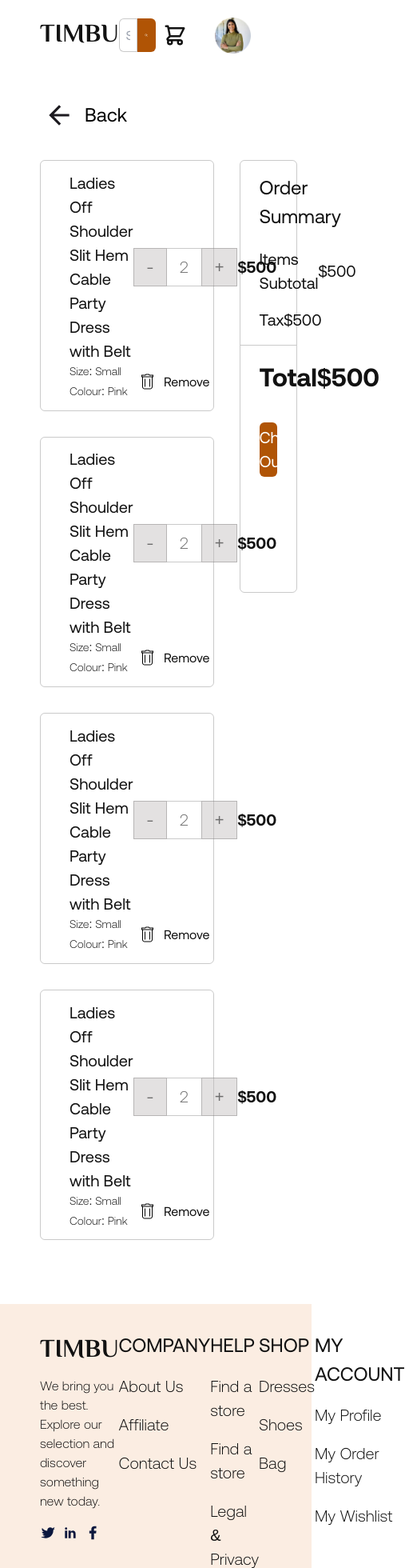
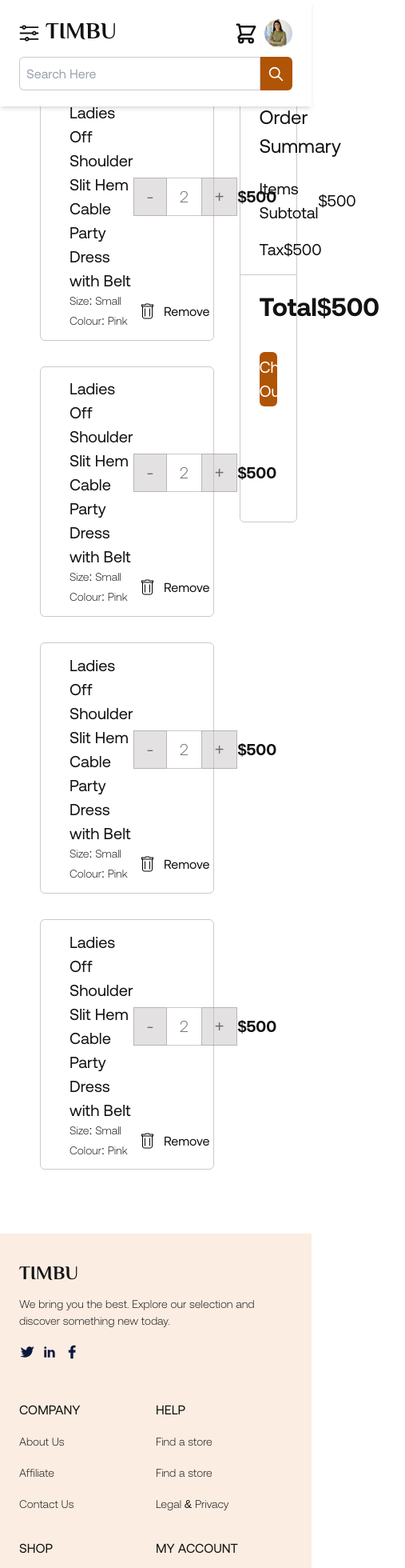
Before and after one commit to CynthiaAbi03/Timbu-e-commerce-shop, a React (Vite) app: page /cart in a window 390 px wide. Shown: the top 1960 px of the page at 80% size, 507 px wide, since content can reach past the window. Built offline with nearby package versions, Linux system fonts and the light colour scheme.

Commit message:
Implementing responsiveness

```diff
--- a/src/components/CustomSlider.jsx
+++ b/src/components/CustomSlider.jsx
@@ -4,7 +4,7 @@ import Slider from '@mui/material/Slider';
 import FormControlLabel from '@mui/material/FormControlLabel';
 
 const CustomSlider = styled(Slider)({
-  width: 300,
+  width: '100%',
   color: 'var(--color)',
   '& .MuiSlider-thumb': {
     '&:hover, &.Mui-focusVisible': {
--- a/src/components/Footer.jsx
+++ b/src/components/Footer.jsx
@@ -7,15 +7,14 @@ const Footer = () => {
     <div className=" py-[34px] mt-[5rem] bg-footerbg">
       <div className="flex flex-col gap-[4rem]">
         <div className="mx-auto max-w-[2200px] w-full">
-          <div className="flex justify-between pr-custom-mr pl-custom-ml">
-            <div className="flex flex-col gap-[1.125rem]">
-              <div className="flex flex-col gap-[.5rem]">
-                <div className="text-primaryblack font-Messiri font-bold text-[2rem]">
+          <div className="flex gap-[8rem] justify-between pr-custom-mr pl-custom-ml max-sm:pl-[1.5rem] max-sm:pr-[1.5rem] max-sm:flex-col max-sm:gap-[2rem]">
+            <div className=" flex flex-col gap-[1.125rem]">
+              <div className="flex flex-col gap-[.5rem] ">
+                <div className="text-primaryblack font-Messiri font-bold text-[2rem] max-sm:text-[24px]">
                   TIMBU
                 </div>
-                <p className="text-primaryblack font-light text-[1rem]">
+                <p className="text-primaryblack font-light text-[1rem] max-sm:text-[14px] ">
                   We bring you the best. Explore our selection and discover
-                  <br />
                   something new today.
                 </p>
               </div>
@@ -27,68 +26,76 @@ const Footer = () => {
 
               <p></p>
             </div>
-            <div className="flex flex-col gap-[1.125rem] ">
-              <h2 className="text-primaryblack font-medium text-[1.5rem] ">
+            <div className='flex flex-1 justify-between max-sm:flex-col max-sm:gap-[2rem]'>
+
+              <div className="flex  flex-1 justify-between ">
+                <div className="flex flex-1 flex-col gap-[1.125rem] ">
+                  <h2 className="text-primaryblack font-medium text-[1.5rem] max-sm:text-[1rem] ">
                     COMPANY
                   </h2>
-              <p className="text-primaryblack font-light text-[1.25rem]">
+                  <p className="text-primaryblack font-light text-[1.25rem] max-sm:text-[14px] ">
                     About Us
                   </p>
-              <p className="text-primaryblack font-light text-[1.25rem]">
+                  <p className="text-primaryblack font-light text-[1.25rem] max-sm:text-[14px] ">
                     Affiliate
                   </p>
-              <p className="text-primaryblack font-light text-[1.25rem]">
+                  <p className="text-primaryblack font-light text-[1.25rem] max-sm:text-[14px] ">
                     Contact Us
                   </p>
                 </div>
-            <div className="flex flex-col gap-[1.125rem]">
-              <h2 className="text-primaryblack font-medium text-[1.5rem] ">
+                <div className="flex flex-1  flex-col gap-[1.125rem]">
+                  <h2 className="text-primaryblack font-medium text-[1.5rem] max-sm:text-[1rem] ">
                     HELP
                   </h2>
-              <p className="text-primaryblack font-light text-[1.25rem]">
+                  <p className="text-primaryblack font-light text-[1.25rem] max-sm:text-[14px] ">
                     Find a store
                   </p>
-              <p className="text-primaryblack font-light text-[1.25rem]">
+                  <p className="text-primaryblack font-light text-[1.25rem] max-sm:text-[14px] ">
                     Find a store
                   </p>
-              <p className="text-primaryblack font-light text-[1.25rem]">
+                  <p className="text-primaryblack font-light text-[1.25rem] max-sm:text-[14px] ">
                     Legal & Privacy
                   </p>
                 </div>
-            <div className="flex flex-col gap-[1.125rem]">
-              <h2 className="text-primaryblack font-medium text-[1.5rem] ">
+              </div>
+              <div className="flex flex-1 justify-between">
+                <div className="flex flex-1 flex-col gap-[1.125rem] ">
+                  <h2 className="text-primaryblack font-medium text-[1.5rem] max-sm:text-[1rem]  ">
                     SHOP
                   </h2>
-              <p className="text-primaryblack font-light text-[1.25rem]">
+                  <p className="text-primaryblack font-light text-[1.25rem] max-sm:text-[14px] ">
                     Dresses
                   </p>
-              <p className="text-primaryblack font-light text-[1.25rem]">
+                  <p className="text-primaryblack font-light text-[1.25rem] max-sm:text-[14px] ">
                     Shoes
                   </p>
-              <p className="text-primaryblack font-light text-[1.25rem]">Bag</p>
+                  <p className="text-primaryblack font-light text-[1.25rem] max-sm:text-[14px] ">
+                    Bag
+                  </p>
                 </div>
-            <div className="flex flex-col gap-[1.125rem] ">
-              <h2 className="text-primaryblack font-medium text-[1.5rem] ">
+                <div className="flex  flex-1 flex-col p-[0] m-[0] gap-[1.125rem] ">
+                  <p className="text-primaryblack inline  font-medium text-[1.5rem] max-sm:text-[1rem]">
                     MY ACCOUNT
-              </h2>
-              <p className="text-primaryblack font-light text-[1.25rem]">
+                  </p>
+                  <p className="text-primaryblack font-light text-[1.25rem] max-sm:text-[14px] ">
                     My Profile
                   </p>
-              <p className="text-primaryblack font-light text-[1.25rem]">
+                  <p className="text-primaryblack font-light text-[1.25rem] max-sm:text-[14px] ">
                     My Order History
                   </p>
-              <p className="text-primaryblack font-light text-[1.25rem]">
+                  <p className="text-primaryblack font-light text-[1.25rem] max-sm:text-[14px] ">
                     My Wishlist
                   </p>
                 </div>
               </div>
             </div>
+          </div>
+        </div>
 
-
-        <div className='flex flex-col gap-[1.4rem]'>
-          <div className=" border border-solid border-t-footerline"/>
+        <div className="flex flex-col gap-[1.4rem]">
+          <div className=" border border-solid border-t-footerline" />
           <div className="mx-auto max-w-[2200px] w-full">
-            <div className="font-light flex justify-between pr-[6rem] pl-[6rem]">
+            <div className="font-light flex justify-between pr-[6rem] pl-[6rem]  max-sm:text-[14px] max-sm:px-[1rem]">
               <p>Copyright © 2024 TIMBU </p>
               <p>
                 All rights reserved |{' '}
--- a/src/components/Header.jsx
+++ b/src/components/Header.jsx
@@ -4,13 +4,159 @@ import { Link } from 'react-router-dom';
 import cart_icon from '../assets/icons/cart-icon.svg';
 import heart_icon from '../assets/icons/heart_icon.svg';
 import user from '../assets/icons/user.png';
+import toggle_icon from '../assets/icons/toggle.svg';
+import Checkbox from '@mui/material/Checkbox';
+import DynamicCSSVariables from '../components/CustomSlider';
+import cross_icon from '../assets/icons/cross.svg';
+
+import { useState } from 'react';
+
 const Header = () => {
+  const filterCategory = ['Women', 'Children'];
+  const filterSizes = ['Small', 'Medium', 'Large', 'Extra Large'];
+  const [isVisible, setIsVisible] = useState(false);
+  const closeSidebar = () => {
+    setIsVisible(false);
+  };
+  const openSidebar = () => {
+    setIsVisible(true);
+  };
+
   return (
-    <div className="pr-custom-mr pl-custom-ml py-[20px] ">
-      <div className='mx-auto max-w-[2200px] w-full flex items-center justify-between'>
-        <div className="font-Messiri text-[2rem] text-primaryblack font-bold">TIMBU</div>
+    <>
+      <div className="relative pr-custom-mr pl-custom-ml py-[20px] max-sm:pr-[24px] max-sm:pl-[24px] max-sm:fixed max-sm:top-[0px] max-sm:right-[0] max-sm:left-[0] max-sm:bg-white max-sm:z-10 max-sm:shadow-md ">
+        {/* sidebar */}
+        <div
+          className={`absolute px-[30px] shadow-sm flex w-[70%] flex-col gap-[1rem] h-screen py-[30px] top-[0px] transition-all duration-300 bg-white border border-solid  ${
+            isVisible ? 'left-[0px]' : 'left-[-100%]'
+          }`}
+        >
+          <div className=" flex justify-between items-center">
+            <p className="font-Messiri  flex self-start  p-[0px] text-[2rem]  text-primaryblack font-bold max-sm:text-[1.6rem]">
+              TIMBU
+            </p>
+            <div className="cursor-pointer" onClick={closeSidebar}>
+              <img className="h-full w-full" src={cross_icon} alt="close" />
+            </div>
+          </div>
+          <div className="flex flex-col gap-[2rem]">
+            <p>Filter By:</p>
+            <div className="flex flex-col gap-[.5rem]">
+              <p className="font-medium text-[.875rem] text-primaryblack">
+                CATEGORY
+              </p>
+              <div className="flex flex-col gap-[.5rem]">
+                <div className="flex items-center gap-[.5rem]">
+                  <Checkbox
+                    defaultChecked
+                    style={{
+                      color: '#b05405',
+                      padding: '0px',
+                      margin: '0px',
+                      borderWidth: '1px',
+                    }}
+                  />
+                  <label
+                    htmlFor="Men"
+                    className="font-light text-[.875rem]  text-primaryblack"
+                  >
+                    Men
+                  </label>
+                </div>
+                {filterCategory.map((name, index) => (
+                  <div key={index} className="flex items-center gap-[.5rem]">
+                    <Checkbox
+                      style={{
+                        padding: '0px',
+                        margin: '0px',
+                        borderWidth: '1px',
+                      }}
+                      sx={{
+                        color: '',
+                        '&.Mui-checked': {
+                          color: '#b05405',
+                        },
+                      }}
+                    />
+                    <label
+                      htmlFor={name}
+                      className="font-light text-primaryblack text-[.875rem] "
+                    >
+                      {name}
+                    </label>
+                  </div>
+                ))}
+              </div>
+            </div>
+            <div className="flex flex-col gap-[.5rem]">
+              <p className="font-medium text-[.875rem] text-primaryblack">
+                SIZES
+              </p>
+              <div className="flex flex-col gap-[.5rem]">
+                {filterSizes.map((name, index) => (
+                  <div key={index} className="flex items-center gap-[.5rem]">
+                    <Checkbox
+                      style={{
+                        padding: '0px',
+                        margin: '0px',
+                        borderWidth: '1px',
+                      }}
+                      sx={{
+                        color: '',
+                        '&.Mui-checked': {
+                          color: '#b05405',
+                        },
+                      }}
+                    />
+                    <label
+                      htmlFor={name}
+                      className="font-light text-primaryblack text-[.875rem]"
+                    >
+                      {name}
+                    </label>
+                  </div>
+                ))}
+              </div>
+            </div>
+            <div className="flex flex-col gap-[.5rem]">
+              <p className="font-medium text-[14px]  text-primaryblack">
+                PRICES
+              </p>
+              <div className="flex w-full flex-col gap-[0rem]">
+                <div className="flex justify-between items-center">
+                  <label
+                    htmlFor="range"
+                    className="font-light text-primaryblack text-[.875rem]"
+                  >
+                    Range
+                  </label>
+                  <p className="text-[.875rem]">$120-$1000</p>
+                </div>
+                <div className="w-full">
+                  <DynamicCSSVariables />
+                </div>
+              </div>
+            </div>
+          </div>
+        </div>
 
-        <div className="flex w-[900px] ">
+        {/* main header */}
+        <div className="mx-auto max-w-[2200px] w-full flex items-center justify-between">
+          <div className="flex flex-col w-full max-sm:gap-[.5rem]">
+            <div className="flex items-center w-full justify-between">
+              <div className="flex items-center gap-[.5rem]">
+                <div
+                  onClick={openSidebar}
+                  className="hidden h-[25px] w-[25px] max-sm:flex max-sm:items-center max-sm:justify-center"
+                >
+                  <img src={toggle_icon} className="w-full" alt="toggle_icon" />
+                </div>
+                <p className="font-Messiri flex self-start p-[0px] text-[2rem]  text-primaryblack font-bold max-sm:text-[1.8rem]">
+                  TIMBU
+                </p>
+              </div>
+
+              <div className="flex w-[900px] max-sm:hidden ">
                 <input
                   className=" w-full border  border-solid border-greyborder rounded-l-md px-[.5rem] py-[.5rem] outline-none"
                   type="text"
@@ -24,19 +170,37 @@ const Header = () => {
                   />
                 </div>
               </div>
-        <div className="flex gap-[1.625rem] items-center">
+              <div className="flex gap-[1.625rem] items-center max-sm:gap-[.5rem]">
                 {/*
                  */}
-          <div className="w-[48px] h-[48px] rounded-full bg-none flex itemss-center justify-center hover:bg-gray-200 transition">
-            <Link to='/cart' className='flex items-center justify-center'><img src={cart_icon} alt="" className="h-[30px] w-[30px]" /></Link>
+                <div className="w-[48px] h-[48px] max-sm:w-[30px] max-sm:h-[30px]   rounded-full bg-none flex itemss-center justify-center hover:bg-gray-200 transition">
+                  <Link to="/cart" className="flex items-center justify-center">
+                    <img src={cart_icon} alt="" className="h-[30px] w-[30px] max-sm:w-[30px] max-sm:h-[30px] " />
+                  </Link>
                 </div>
-          <div className="w-[45px] h-[45px]">
+                <div className="w-[45px] h-[45px] max-sm:w-[35px] max-sm:h-[35px]">
                   <img src={user} alt="user icon" className="w-full h-full" />
-          </div>
-          <div></div>
                 </div>
               </div>
             </div>
+            <div className="hidden w-[900px] max-sm:flex max-sm:w-full ">
+              <input
+                className=" w-full border  border-solid border-greyborder rounded-l-md px-[.5rem] py-[.5rem] outline-none"
+                type="text"
+                placeholder="Search Here"
+              />
+              <div className="flex cursor-pointer items-center px-[.6rem] rounded-r-md bg-browntheme">
+                <img
+                  style={{ fill: 'white' }}
+                  src={search_icon}
+                  alt="search icon"
+                />
+              </div>
+            </div>
+          </div>
+        </div>
+      </div>
+    </>
   );
 };
 
--- a/src/index.css
+++ b/src/index.css
@@ -78,3 +78,7 @@ h1 {
   padding: 0;
   margin: 0;
 }
+h2{
+  margin: 0;
+  padding: 0;
+}
--- a/src/pages/Checkout.jsx
+++ b/src/pages/Checkout.jsx
@@ -330,7 +330,7 @@ const Checkout = () => {
           </div>
 
           {/* Order Summary */}
-          <div className=" border w-[27%] sticky top-[10px] self-start border-greyborder rounded-md  pt-[1rem] pb-[3rem]">
+          <div className=" border w-[27%] sticky top-[20px] self-start border-greyborder rounded-md  pt-[1rem] pb-[3rem]">
             <div className="flex flex-col gap-[1.25rem]">
               <p className="px-[1.5rem] font-medium text-primaryblack text-[1.5rem]">
                 Order Summary
--- a/tailwind.config.js
+++ b/tailwind.config.js
@@ -41,6 +41,11 @@ export default {
     backgroundImage: {
       'hero-pattern': "url('../assets/images/HeroImage.png')"
     },
+    screens: {
+        'sm' : '640px',
+        'md' : '864px',
+        'xsm': '412px'
+    },
     extend: {
 
     },
```
Also changed, not shown: src/pages/Shop.jsx (+18 -18 lines), src/pages/ShopCategory.jsx (+17 -19 lines), src/assets/icons/cross.svg (added), src/assets/icons/toggle.svg (added). Lines whose indentation alone changed are shown as unchanged.
